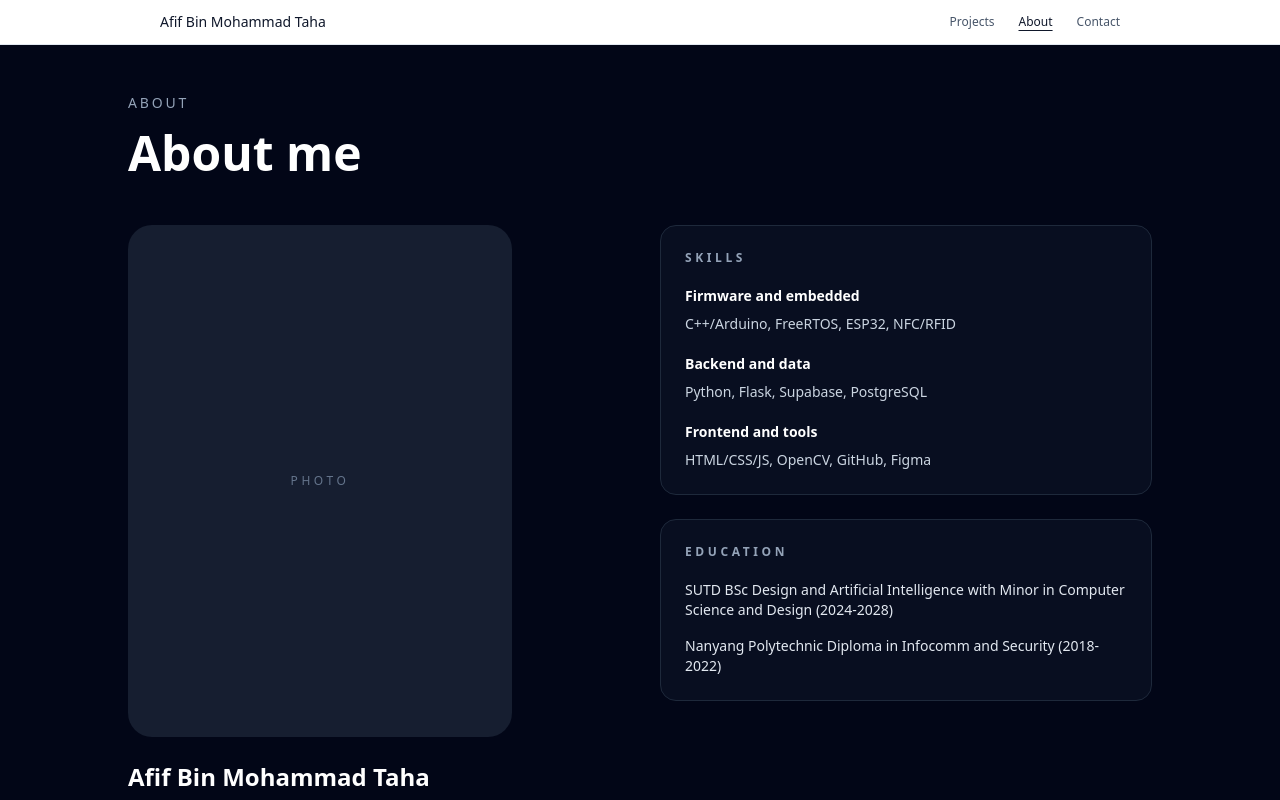
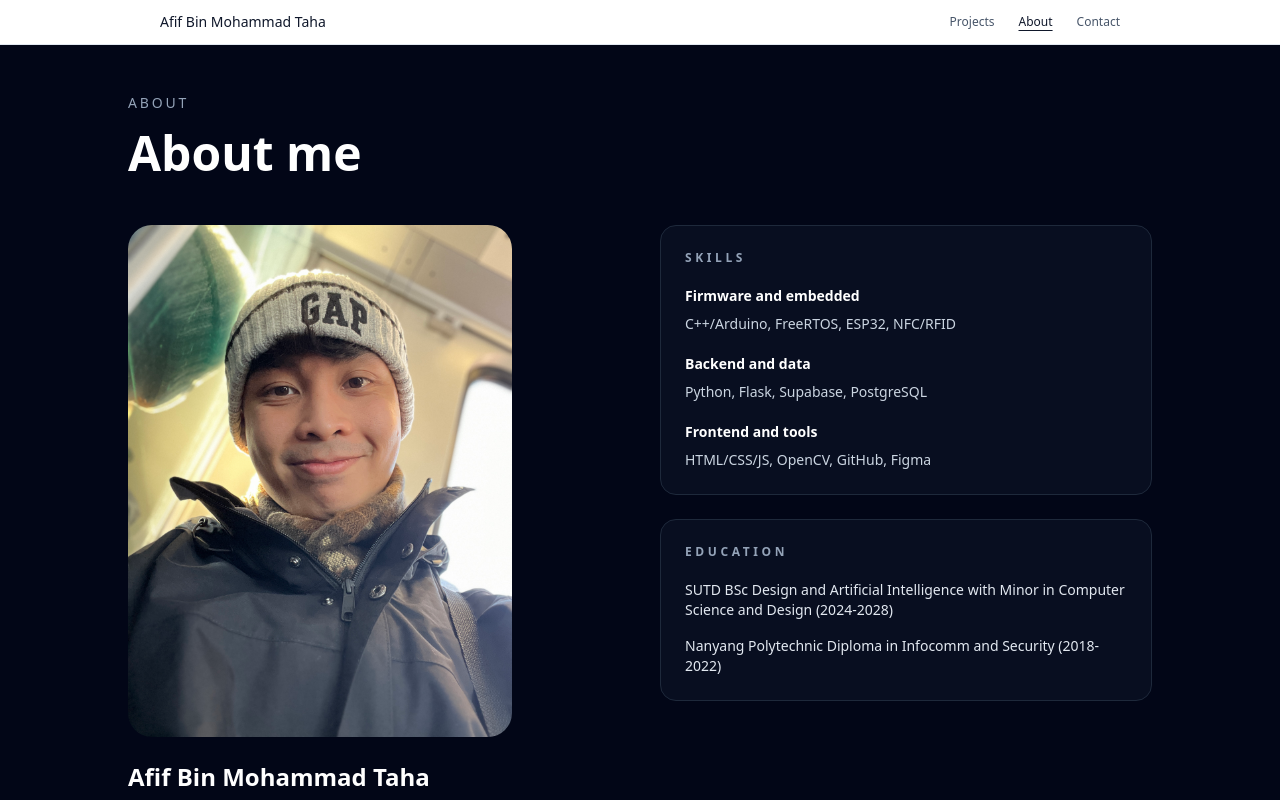
Before and after one commit to uniweeq/uniweeq.github.io, a React (Vite) app: page /about in a window 1280 px wide. Shown: the top 800 px of the page. Built offline with nearby package versions, Linux system fonts and the light colour scheme.

Commit message:
updated about page to display photo

```diff
--- a/src/pages/About.jsx
+++ b/src/pages/About.jsx
@@ -17,10 +17,12 @@ function About() {
 
       <div className="grid gap-10 lg:grid-cols-2">
         <div className="space-y-6">
-          <div className="aspect-[3/4] w-full max-w-sm rounded-3xl bg-slate-800/70">
-            <div className="flex h-full items-center justify-center text-xs uppercase tracking-[0.3em] text-slate-500">
-              Photo
-            </div>
+          <div className="aspect-[3/4] w-full max-w-sm overflow-hidden rounded-3xl bg-slate-800/70">
+            <img
+              src="/images/about/afif-photo.jpg"
+              alt="Afif Bin Mohammad Taha"
+              className="h-full w-full object-cover"
+            />
           </div>
           <div className="space-y-3">
             <h2 className="text-2xl font-semibold text-white">
```
